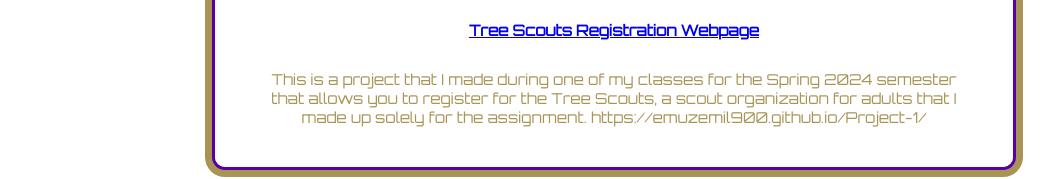
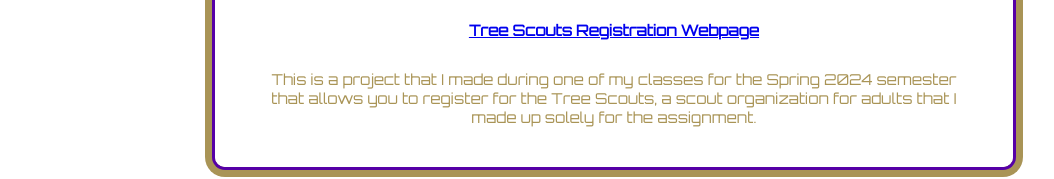
Before and after one commit to emuzemil900/Lab1-Resume, a plain HTML site: page index.html in a window 1280 px wide. Shown: the part 2340-2519 px from the top of the page, without its empty margins (26-1080 px from the left). Drawn offline with Linux system fonts and the light colour scheme.

Commit message:
Update index.html

```diff
--- a/index.html
+++ b/index.html
@@ -12,7 +12,7 @@
   <header>
     <h1 class="site-title">Elias Muzemil</h1>
     <h2 class="sec-title">Aspiring IT Manager</h2>
-    <h3 class="sub-title">emuzemil@hawk.illinoistech.edu | github.com/emuzemil900</h3>
+    <h3 class="sub-title"><a href="emuzemil@hawk.illinoistech.edu">Email</a> | <a href="github.com/emuzemil900">GitHub</a></h3>
   </header>
   <section>
     <h2 class="sec-title">Summary</h2><img src="images/me.jpeg" alt="Elias Muzemil (Me)">
@@ -51,8 +51,7 @@
     <h2 class="sec-title">Project(s)</h2>
       <h3 class="sub-title"><a href="https://emuzemil900.github.io/Project-1/">Tree Scouts Registration Webpage</a></h3>
       <p class="sub-title">This is a project that I made during one of my classes for the Spring 2024 semester that allows you to register for the Tree Scouts,
-  a scout organization for adults that I made up solely for the assignment.
-      https://emuzemil900.github.io/Project-1/</p>
+  a scout organization for adults that I made up solely for the assignment.</p>
   </section>
   <footer>
     <p class="sub-title">&copy; Elias Muzemil. Hosted on GitHub Pages.</p>
```
